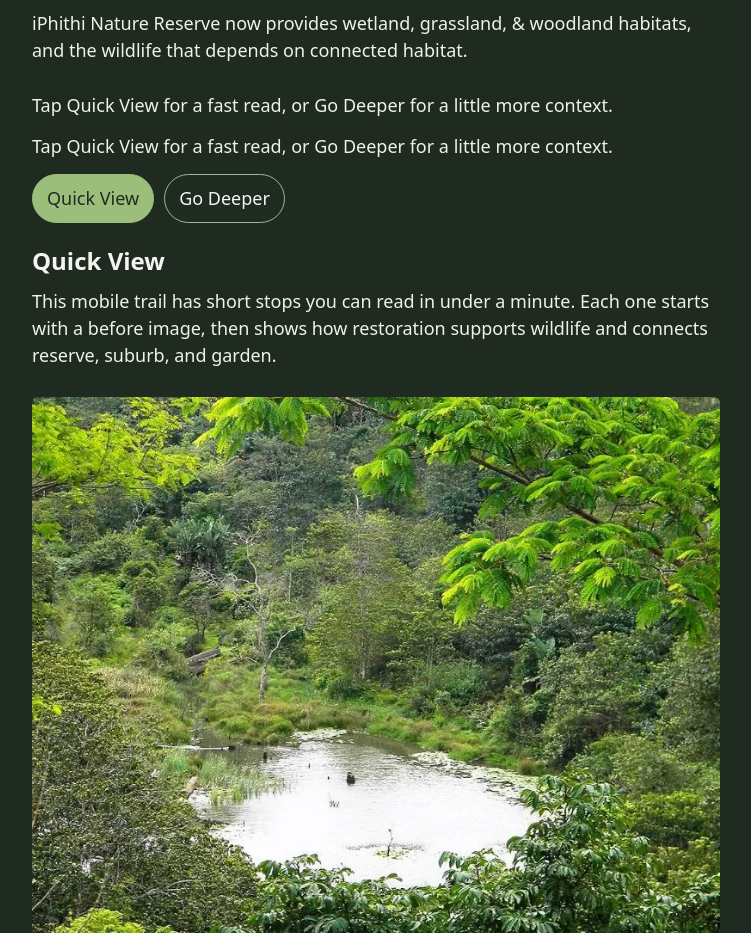
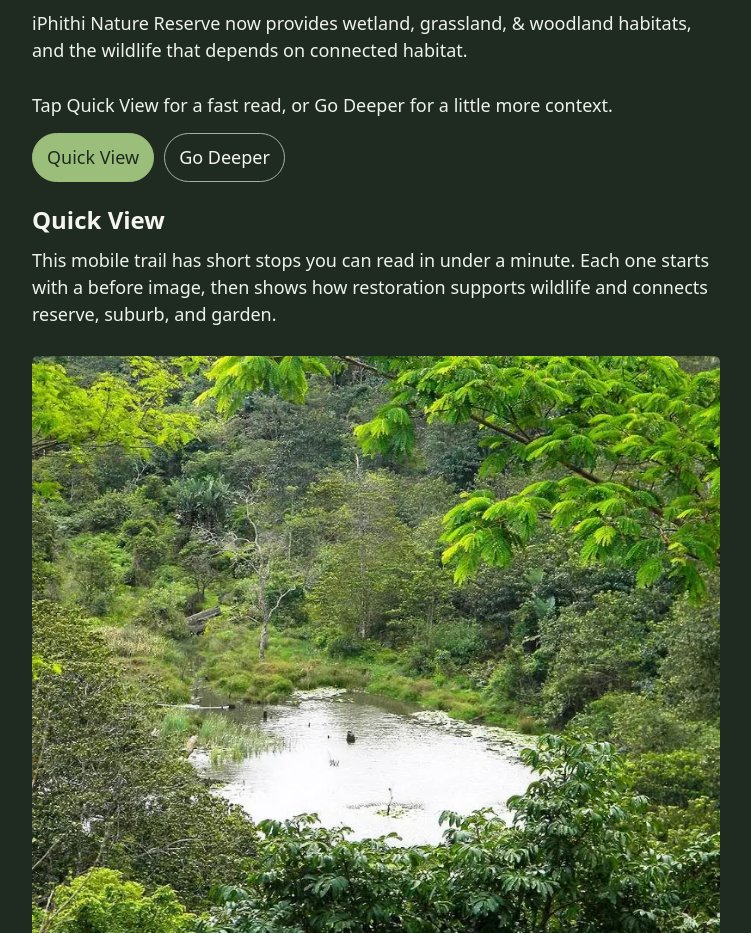
Before and after one commit to GillittsCon/iphithi-connected-nature-trail, a React (Vite) app: page / in a window 1280 px wide. Shown: the part 1045-1978 px from the top of the page, without its empty margins (264-1015 px from the left). Built offline with nearby package versions, Linux system fonts and the light colour scheme.

Commit message:
Show toggle helper on Welcome page only

```diff
--- a/src/components/MarkerDetail.jsx
+++ b/src/components/MarkerDetail.jsx
@@ -27,9 +27,7 @@ export default function MarkerDetail({ marker }) {
             Tap Quick View for a fast read, or Go Deeper for a little more context.
           </p>
         )}
-        <p className="toggle-helper">
-          Tap Quick View for a fast read, or Go Deeper for a little more context.
-        </p>
+
         <p>
           <button
             type="button"
```
